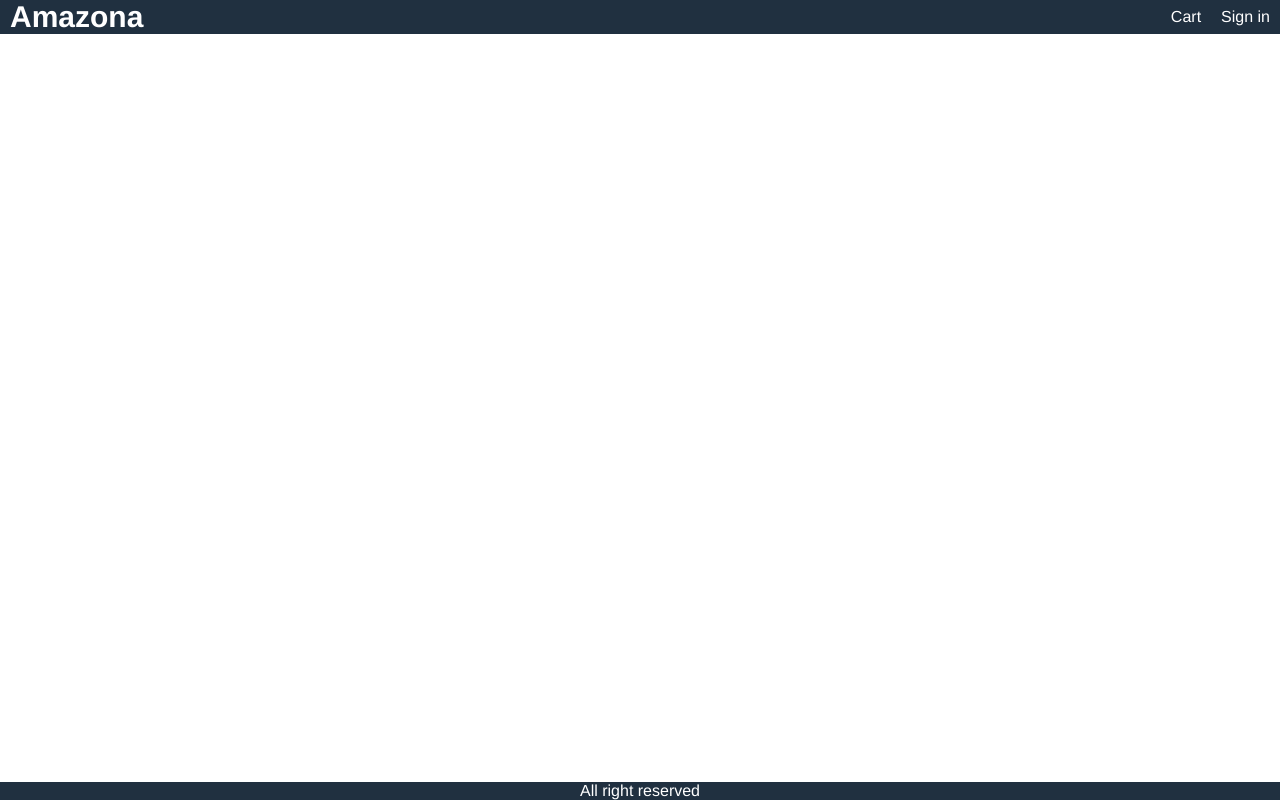
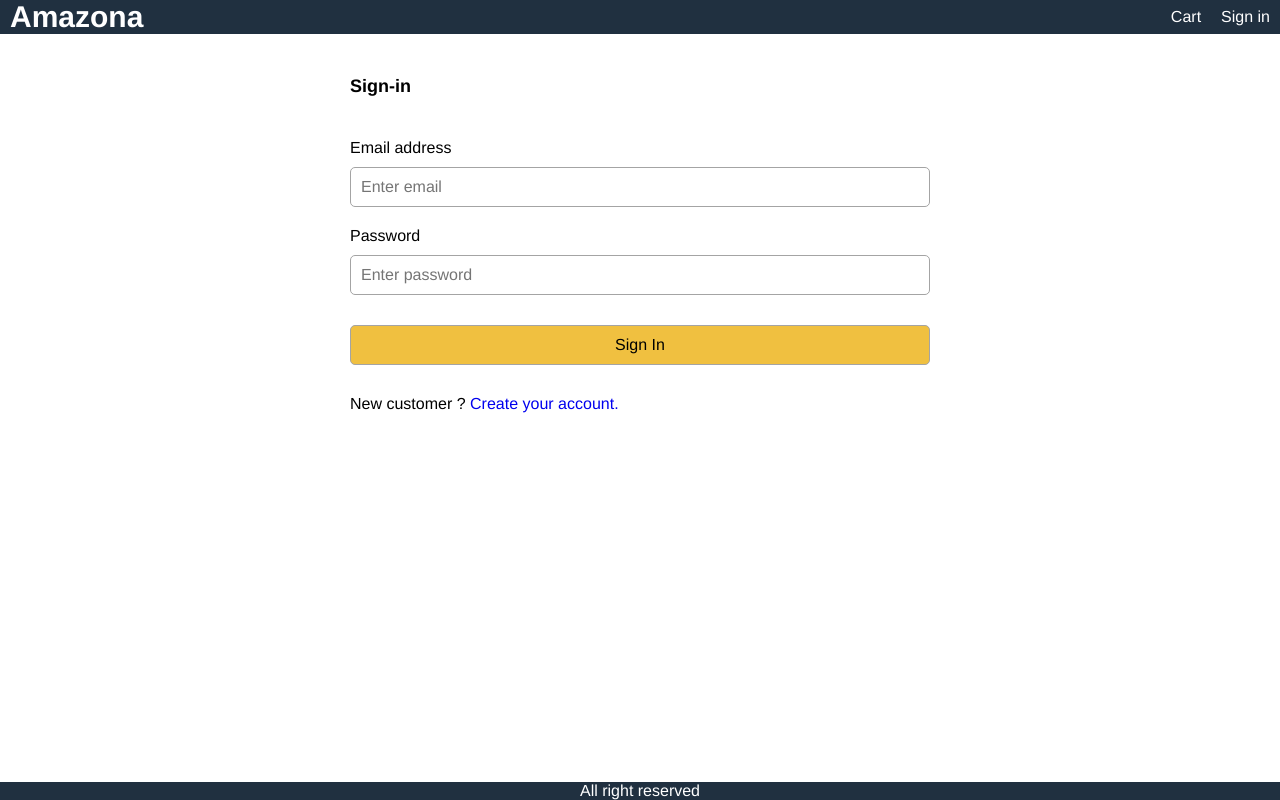
Before and after one commit to SuleymanEfe/Ecommerce-website, a React (Create React App) app in the folder frontend/: page /signin in a window 1280 px wide. Built offline with nearby package versions, Linux system fonts and the light colour scheme.

Commit message:
Sign-in screen created

```diff
--- a/frontend/src/App.js
+++ b/frontend/src/App.js
@@ -2,8 +2,10 @@
 import ProductScreen from "./Screens/ProductScreen";
 
 import { BrowserRouter, Link, Route } from "react-router-dom";
+import { useSelector } from "react-redux";
+
 import CartScreen from "./Screens/CartScreen";
-import { useSelector } from "react-redux";
+import SignInScreen from "./Screens/SignInScreen";
 
 function App() {
   const cart = useSelector((state) => state.cart);
@@ -31,6 +33,7 @@
         <main>
           <Route path="/cart/:id?" component={CartScreen} />
           <Route path="/product/:id" component={ProductScreen} />
+          <Route path="/signin" component={SignInScreen} />
           <Route exact path="/" component={HomeScreen} />
         </main>
         <footer className="row center">All right reserved</footer>
--- /dev/null
+++ b/frontend/src/Screens/SignInScreen.js
@@ -0,0 +1,54 @@
+import { set } from "mongoose";
+import React, { useState } from "react";
+import { Link } from "react-router-dom";
+
+export default function SignInScreen() {
+  const [email, setEmail] = useState("");
+  const [password, setPassword] = useState("");
+  const submitHandler = (e) => {
+    e.preventDefault();
+    //TODO: signin action
+  };
+
+  return (
+    <div>
+      <form className="form" onSubmit={submitHandler}>
+        <div>
+          <h1>Sign-in</h1>
+        </div>
+        <div>
+          <label htmlFor="email">Email address</label>
+          <input
+            type="email"
+            id="email"
+            placeholder="Enter email"
+            required
+            onChange={(e) => setEmail(e.target.value)}
+          ></input>
+        </div>
+        <div>
+          <label htmlFor="password">Password</label>
+          <input
+            type="password"
+            id="password"
+            placeholder="Enter password"
+            required
+            onChange={(e) => setPassword(e.target.value)}
+          ></input>
+        </div>
+        <div>
+          <label />
+          <button className="primary" type="submit">
+            Sign In
+          </button>
+        </div>
+        <div>
+          <label />
+          <div>
+            New customer ? <Link to="/register">Create your account.</Link>
+          </div>
+        </div>
+      </form>
+    </div>
+  );
+}
```
